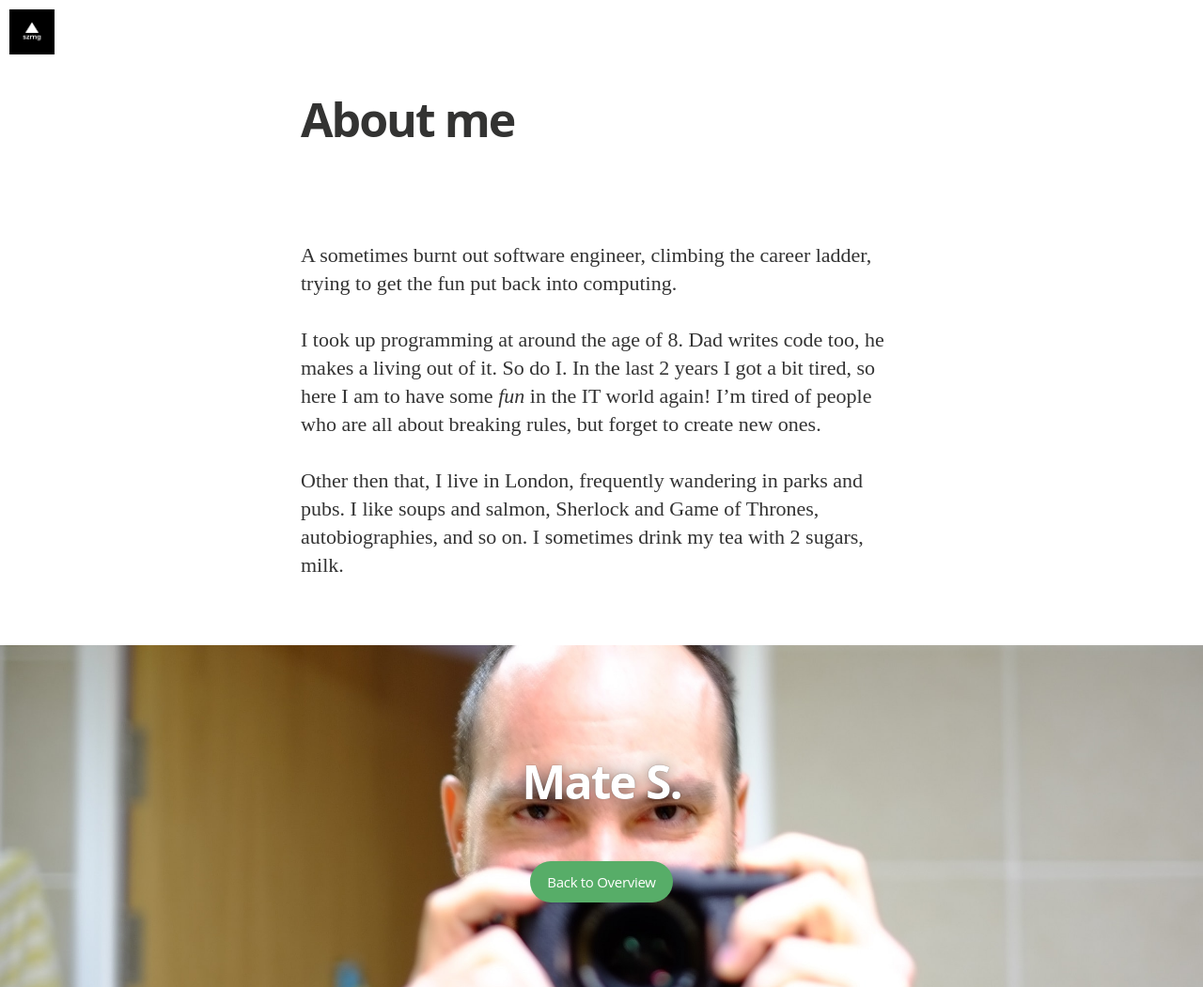
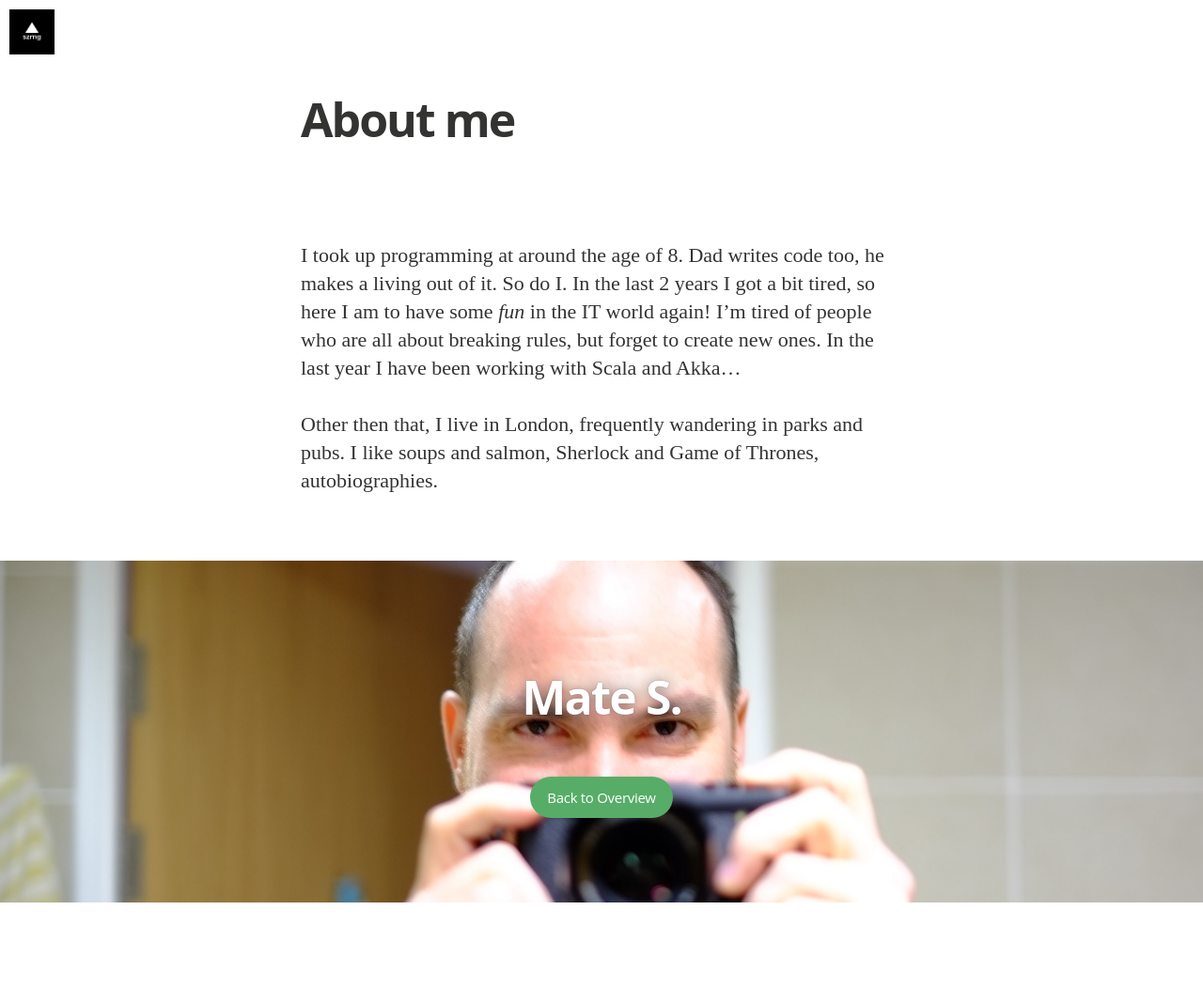
Before and after one commit to szmg/szmg.github.io, a Jekyll site: the page built from about.md, in a window 1280 px wide. Shown: the whole page at 94% size. Built offline with Jekyll 4.4.1, drawn with Linux system fonts in a browser that asks for light colours; nearby versions of some CDN libraries; some web fonts are replaced; Markdown is read by kramdown in place of the engine named in the settings; after the commit the page ends 961 px from its top, so only the background shows below that.

Commit message:
change desc

```diff
--- a/about.md
+++ b/about.md
@@ -4,8 +4,6 @@ title: About me
 permalink: /about/
 ---
 
-A sometimes burnt out software engineer, climbing the career ladder, trying to get the fun put back into computing.
+I took up programming at around the age of 8. Dad writes code too, he makes a living out of it. So do I. In the last 2 years I got a bit tired, so here I am to have some *fun* in the IT world again! I'm tired of people who are all about breaking rules, but forget to create new ones. In the last year I have been working with Scala and Akka...
 
-I took up programming at around the age of 8. Dad writes code too, he makes a living out of it. So do I. In the last 2 years I got a bit tired, so here I am to have some *fun* in the IT world again! I'm tired of people who are all about breaking rules, but forget to create new ones.
-
-Other then that, I live in London, frequently wandering in parks and pubs. I like soups and salmon, Sherlock and Game of Thrones, autobiographies, and so on. I sometimes drink my tea with 2 sugars, milk.
+Other then that, I live in London, frequently wandering in parks and pubs. I like soups and salmon, Sherlock and Game of Thrones, autobiographies.
```
